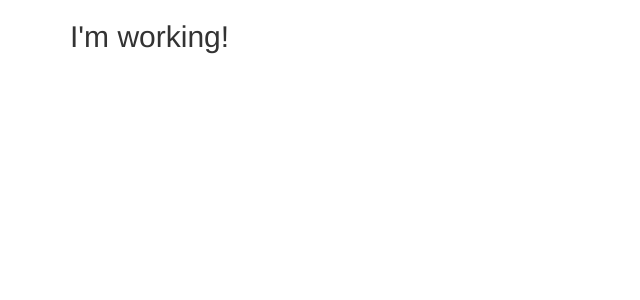
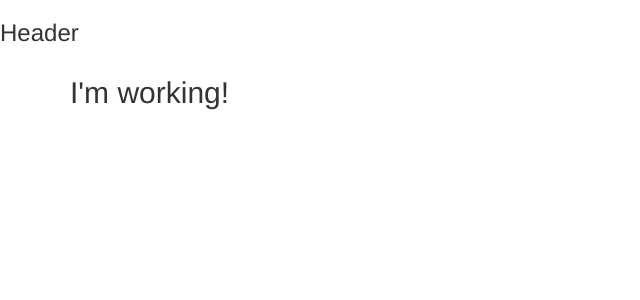
Before and after one commit to lgants/angular-recipes, an Angular app: page / in a window 1280 px wide. Shown: the top 300 px of the page, without its empty margins (0-640 px from the left). Built offline with nearby package versions, Linux system fonts and the light colour scheme.

Commit message:
added header and recipes components

```diff
--- a/src/app/app.component.html
+++ b/src/app/app.component.html
@@ -1,3 +1,4 @@
+<app-header></app-header>
 <div class="container">
   <div class="row">
     <div class="col-md-12">
--- /dev/null
+++ b/src/app/header/header.component.html
@@ -0,0 +1 @@
+<h3>Header</h3>
--- /dev/null
+++ b/src/app/recipes/recipes.component.html
@@ -0,0 +1,3 @@
+<p>
+  recipes works!
+</p>
--- /dev/null
+++ b/src/app/recipes/recipes.component.ts
@@ -0,0 +1,15 @@
+import { Component, OnInit } from '@angular/core';
+
+@Component({
+  selector: 'app-recipes',
+  templateUrl: './recipes.component.html',
+  styleUrls: ['./recipes.component.css']
+})
+export class RecipesComponent implements OnInit {
+
+  constructor() { }
+
+  ngOnInit() {
+  }
+
+}
```
Also changed, not shown: src/app/app.module.ts (+6 -1 lines), src/app/header/header.component.ts (added, +10 -0 lines), src/app/recipes/recipes.component.css (added), 1 other file (tests, documents, lock files or other folders).
